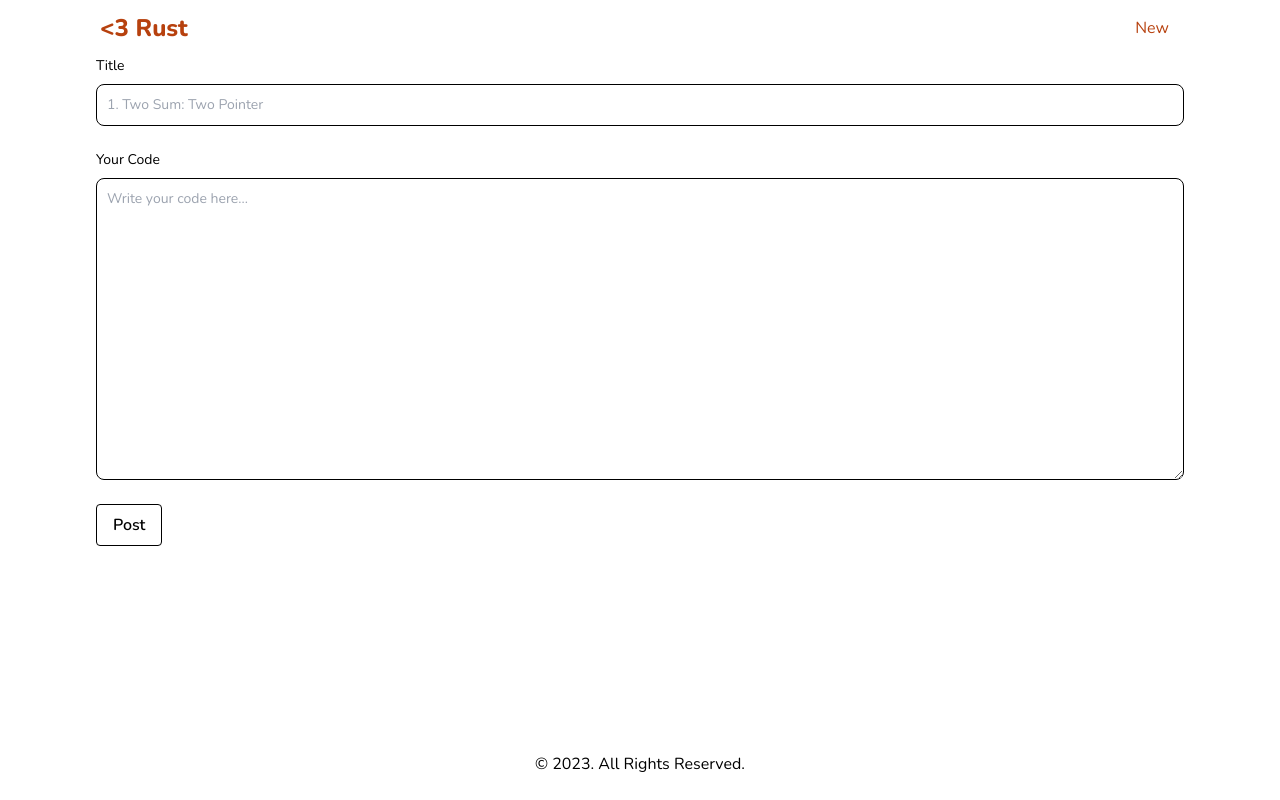
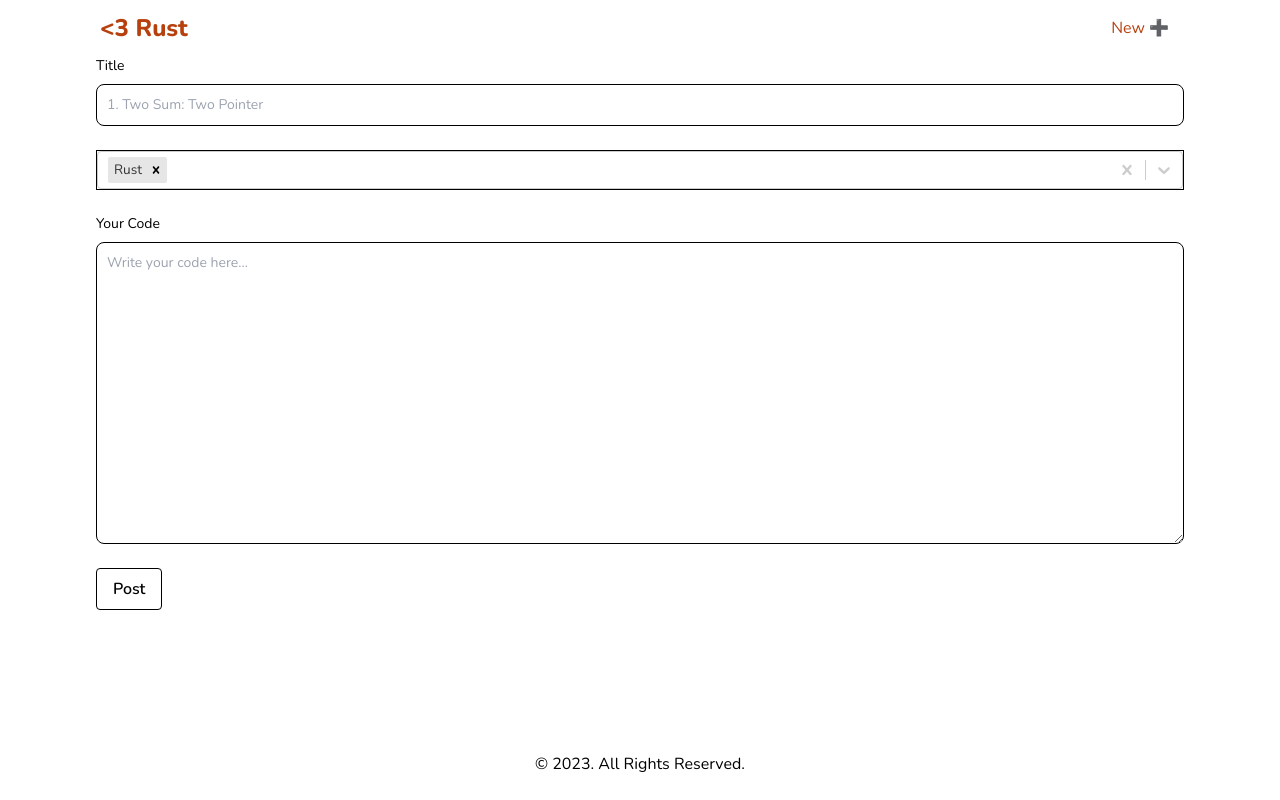
Before and after one commit to kaikiat/leetcode-frontend, a React (Create React App) app: page /new in a window 1280 px wide. Built offline with nearby package versions, Linux system fonts and the light colour scheme.

Commit message:
minor ui update

```diff
--- a/package.json
+++ b/package.json
@@ -20,6 +20,7 @@
     "react-dom": "^18.2.0",
     "react-router-dom": "^6.12.0",
     "react-scripts": "5.0.1",
+    "react-select": "^5.7.4",
     "react-syntax-highlighter": "^15.5.0",
     "typescript": "^4.9.5",
     "web-vitals": "^2.1.4"
--- a/src/components/header.tsx
+++ b/src/components/header.tsx
@@ -11,7 +11,7 @@ function Header() {
         </a>
       <div className='flex items-center mr-5'>
       <Link to='/new' className = {location.pathname === '/new' ? activeLink: inactiveLink} style = {{'margin': '0 15px'}}>
-        New
+        New ➕
       </Link>
       </div>
     </div>
--- a/src/components/leetcode.tsx
+++ b/src/components/leetcode.tsx
@@ -9,7 +9,7 @@ type LeetCodeProps = {
 
 const Leetcode = ({solution} : LeetCodeProps) => {
   return (
-    <div className='items-center bg-white shadow-none rounded-lg overflow-hidden m-10 cursor-pointer'>
+    <div className='items-center bg-white shadow-none rounded-lg overflow-hidden m-3 cursor-pointer'>
       <div>
         <hr style = {{'color':'rgb(226 232 240)'}}/>
         <div className='text-xl text-black font-semibold pl-3 pt-3 pb-3 text-center'>
--- a/src/pages/create.tsx
+++ b/src/pages/create.tsx
@@ -1,6 +1,33 @@
 import { useNavigate } from 'react-router-dom';
 import { postApi, LEETCODE_API } from '../services/api';
 import { useState } from 'react';
+import Select from "react-select";
+
+const tagOptions = [
+  { value: "rust", label: "Rust" },
+  { value: "dp", label: "dp" },
+  { value: "sliding_window", label: "Sliding Window" },
+  { value: "dfs", label: "DFS" },
+  { value: "bfs", label: "BFS" },
+  { value: "linked_list", label: "Linked List" },
+  { value: "two_pointers", label: "Two Pointers" },
+  { value: "hashmaps", label: "Hashmaps" },
+  { value: "arrays", label: "Arrays" },
+  { value: "binary_search", label: "Binary Search" },
+  { value: "topological_sort", label: "Topological Sort" },
+  { value: "sort", label: "Sort" },
+  { value: "heap", label: "Heap" },
+  { value: "union_find", label: "Union Find" },
+  { value: "backtracking", label: "Backtracking" },
+  { value: "tree", label: "Tree" },
+  { value: "graph", label: "Graph" },
+  { value: "trie", label: "Trie" },
+  { value: "recursion", label:"Recursion" },
+  { value: "simulation", label:"Simulation" },
+  { value: "greedy", label:"Greedy" },
+  { value: "stack", label:"Stack" },
+  { value: "sliding_window", label:"Sliding Window" },
+];
 
 const CreatePage = () => {
   const navigate = useNavigate();
@@ -40,6 +67,16 @@ const CreatePage = () => {
             />
         </div>
         <div className="mb-6">
+          <Select
+            defaultValue={[tagOptions[0]]}
+            isMulti
+            name="tags"
+            options={tagOptions}
+            className="w-full bg-gray-50 border border-gray-300 focus:ring-blue-500 focus:border-blue-500 dark:bg-gray-700 dark:border-gray-600 dark:placeholder-gray-400 dark:text-white dark:focus:ring-blue-500 dark:focus:border-blue-500"
+            classNamePrefix="select"
+          />
+        </div>
+        <div className="mb-6">
           <label htmlFor="code" className="block mb-2 text-sm font-medium text-gray-900 dark:text-white">Your Code</label>
           <textarea
             name="code"
--- a/src/pages/leetcode.tsx
+++ b/src/pages/leetcode.tsx
@@ -9,6 +9,16 @@ const LeetcodePage = () => {
       {/* {data.map((solution, id) => <Leetcode solution={solution} key={id}/>)} */}
       {[...data].reverse().map((solution, id) => <Leetcode solution={solution} key={id}/>)}
     </div>
+    <div className="w-100 justify-between flex mt-6">
+      <div>
+        <a href='/' className="flex items-center group w-fit">
+          <div className="rotate-180 mr-3 w-10 h-10 rounded-full border-2 border-[#e6e9ee] flex items-center justify-center group-hover:border-[#000] transition-all duration-300 ease-in-out">
+            {/* <img src="/build/thin-arrow-JHI6MXDS.svg" alt="arrow" className="w-6 h-6 !my-0 translate-x-0 group-hover:translate-x-1 transition-all duration-500 ease-in-out" loading="lazy"/> */}
+          </div>
+          <div>Back</div>
+        </a>
+      </div>
+    </div>
     </div>
   );
 }
```
Also changed, not shown: 1 other file (tests, documents, lock files or other folders).
